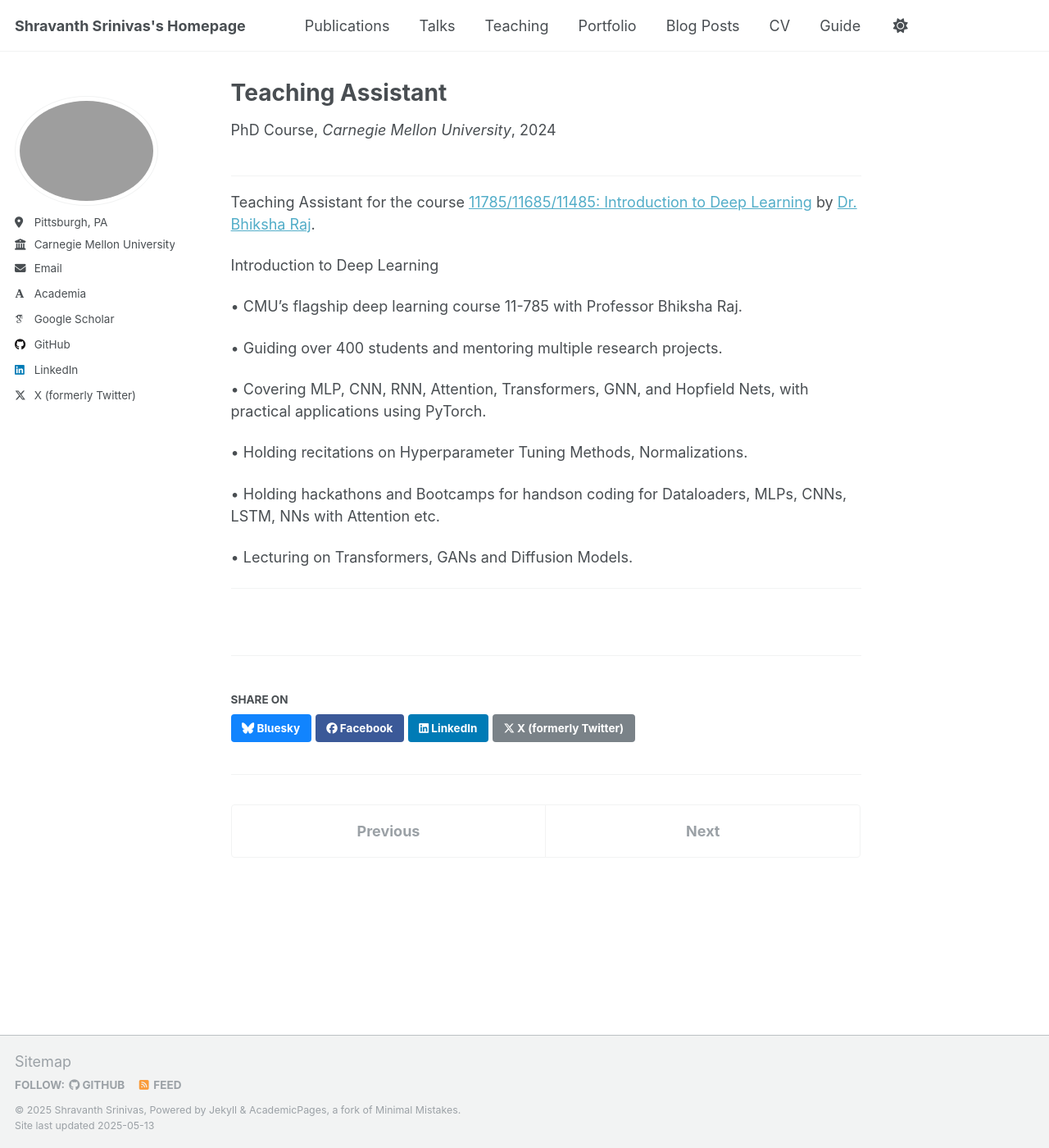
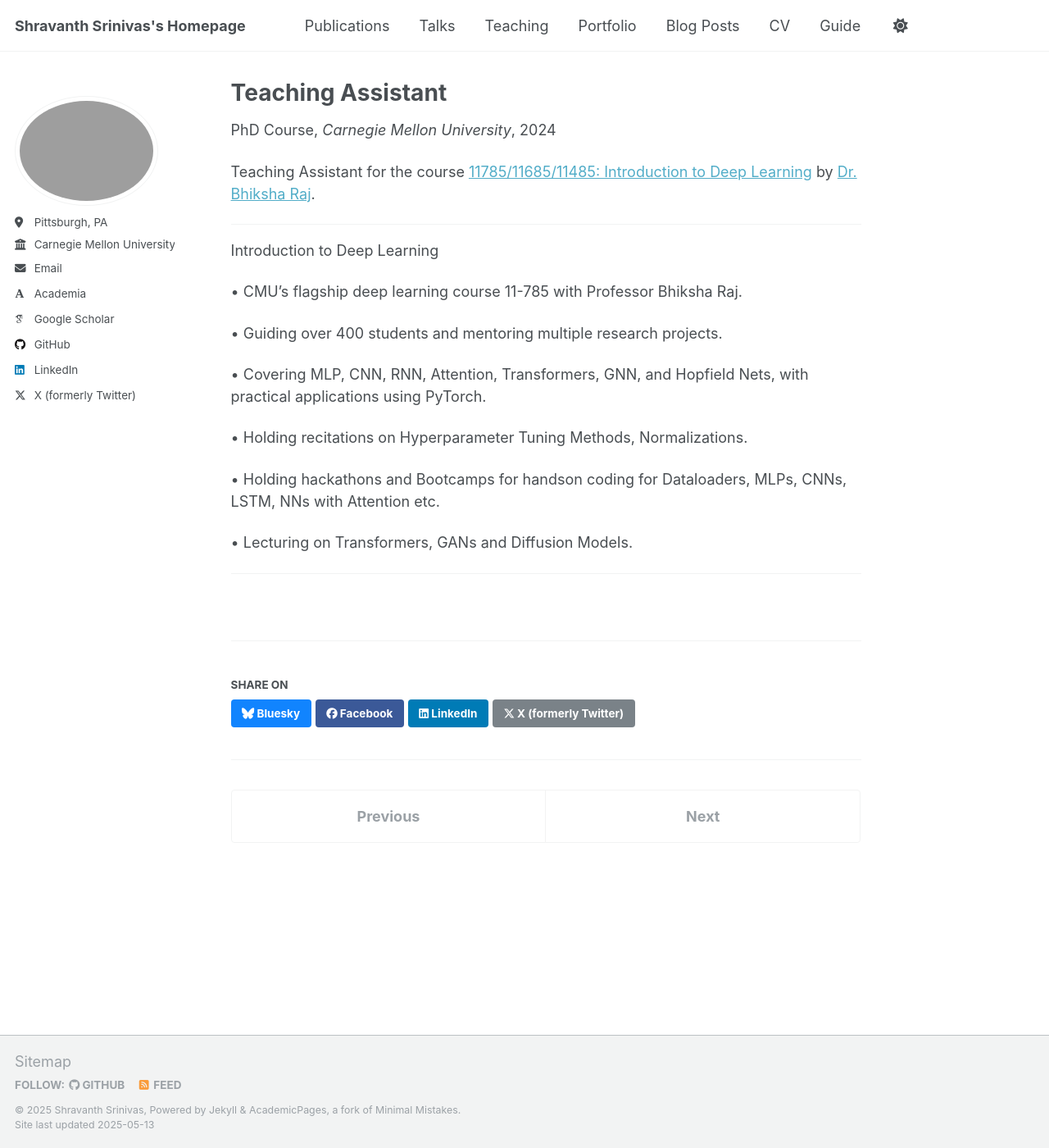
Before and after one commit to notshravanth/shravanth.github.io, a Jekyll site: the page built from _teaching/teaching_1.md, in a window 1280 px wide and 1400 px high. Shown: the whole window at 82% size. Built offline with Jekyll 4.4.1, drawn with Linux system fonts in a browser that asks for light colours; some web fonts are replaced.

```diff
--- a/_teaching/teaching_1.md
+++ b/_teaching/teaching_1.md
@@ -5,8 +5,10 @@ venue: "Carnegie Mellon University"
 date: Aug 2024 - Dec 2025
 location: "Pittsburgh, PA"
 ---
+
+Teaching Assistant for the course [11785/11685/11485: Introduction to Deep Learning](https://deeplearning.cs.cmu.edu/) by [Dr. Bhiksha Raj](https://cmu-mlsp.github.io/team/bhiksha_raj).
+
 ---
-Teaching Assistant for the course [11785/11685/11485: Introduction to Deep Learning](https://deeplearning.cs.cmu.edu/) by [Dr. Bhiksha Raj](https://cmu-mlsp.github.io/team/bhiksha_raj).
 
 Introduction to Deep Learning
 
```
